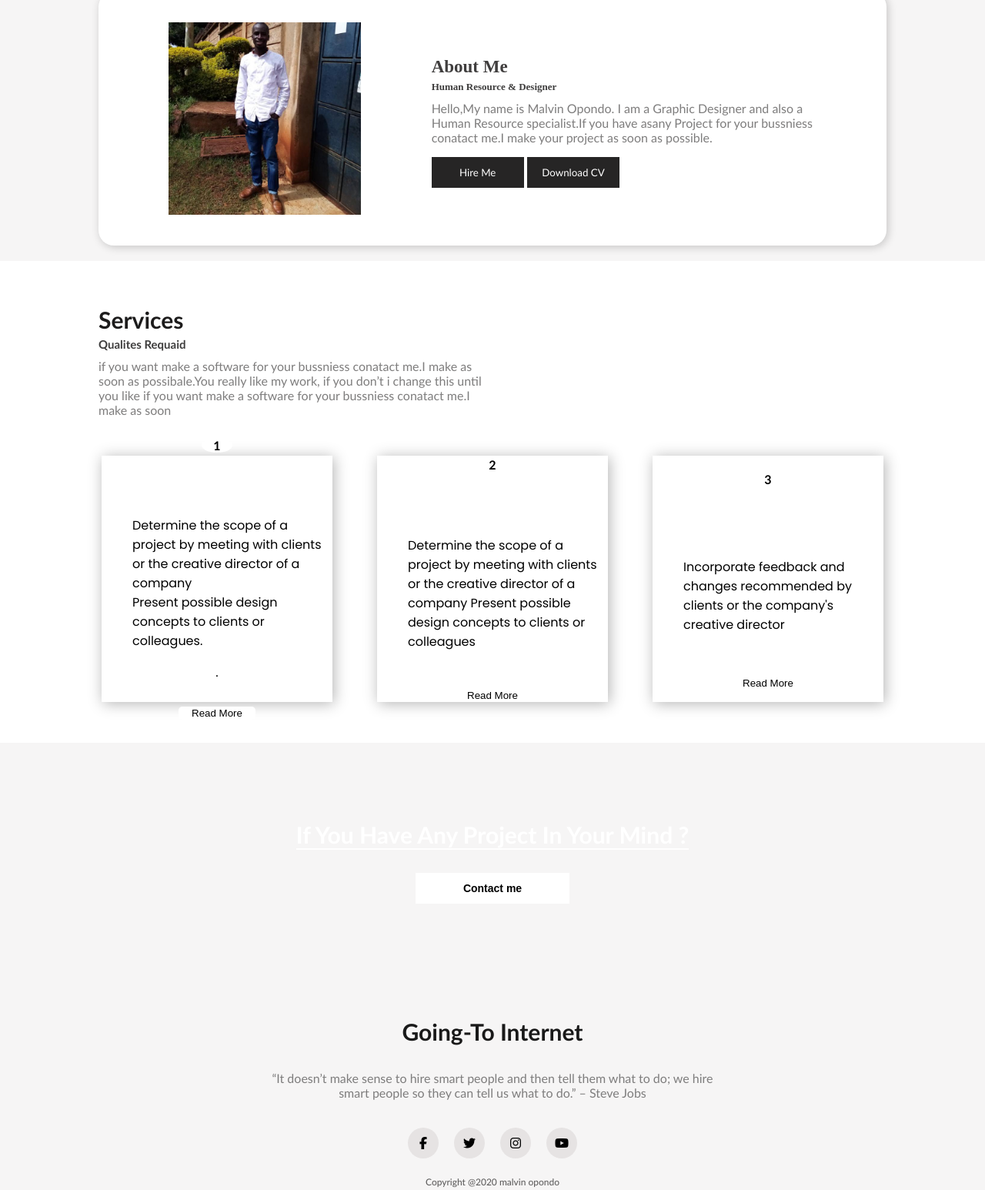
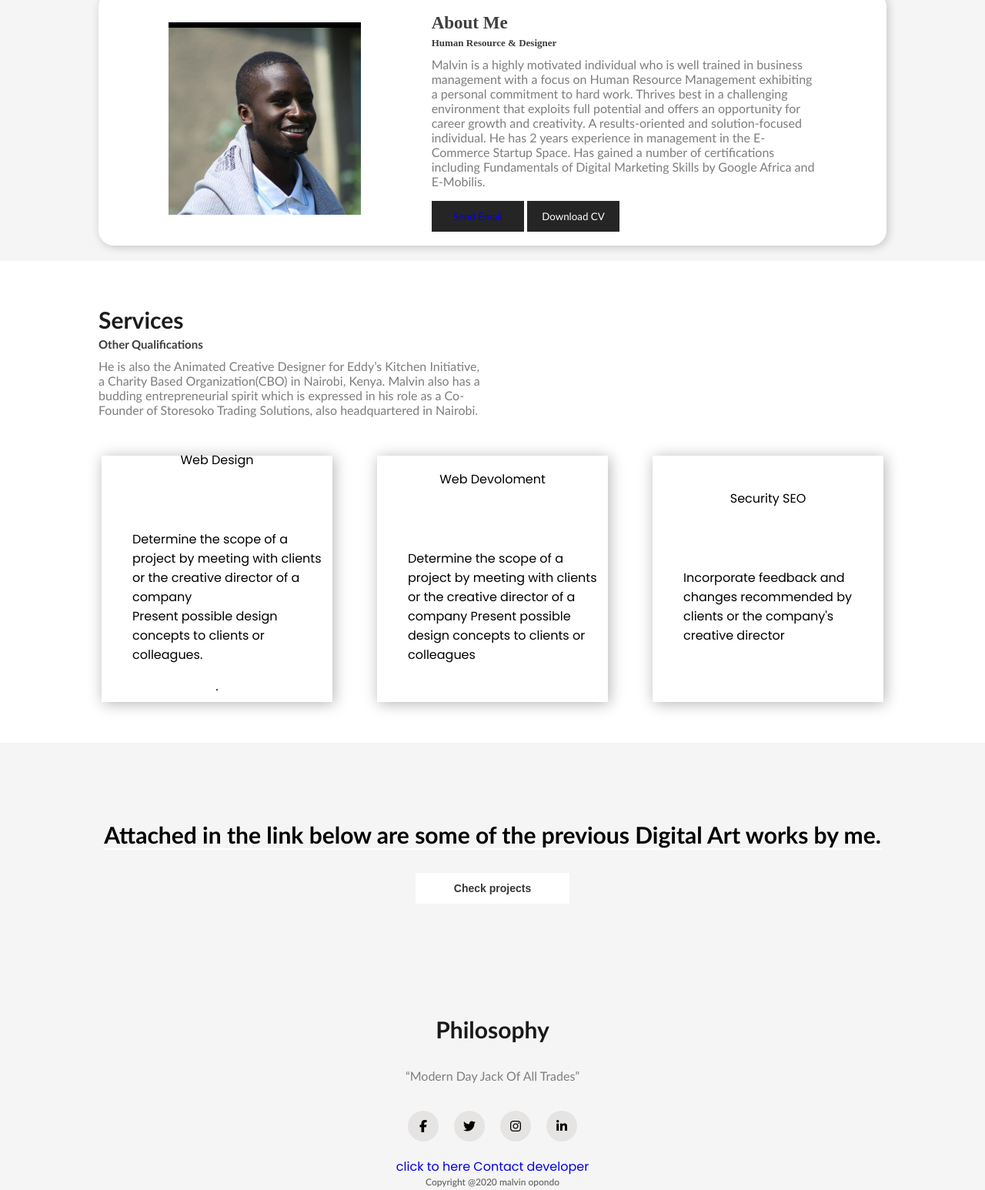
Before and after one commit to JAPHETHNYARANGA/opondomalvinportfolio, a plain HTML site: page index.html in a window 1280 px wide. Shown: the part 681-2227 px from the top of the page at 77% size. Drawn offline with nearby package versions, Linux system fonts and the light colour scheme.

Commit message:
client recommendations

```diff
--- a/index.html
+++ b/index.html
@@ -28,21 +28,28 @@
     <p>Hello,</p>
     <p>I&#8217;M MALVIN</p>
     <p>Freelancing with Graphic Design <br>& Human Resouse</p>
-    <button class="hire-btn">Hire me</button>
+	<button><a href = "mailto:malvinopondo@gmail.com" class="mail-link">Send Email</a></button>
     <button class="down-cv">Download CV</button>
 </div>
 <!--model---------------------->
-<img alt="model" class="model" src="images/malvin pic.jpeg">
+<img alt="model" class="model" src="images/JPEG_20200826_105319_679091206.jpg">
 
 <div class="about-container">
 	<!--img-->
-		<img src="images/malvin.jpeg"/>
+		<img src="images/JPEG_20200826_105319_679091206.jpg"/>
 	<!--about-me-text-->
 		<div class="about-text">
 		<p>About Me</p>
 		<p>Human Resource & Designer</p>
-		<p>Hello,My name is Malvin Opondo. I am a Graphic Designer and also a Human Resource specialist.If you have asany Project  for your bussniess conatact me.I make your project as soon as possible.</p>
-		<button>Hire Me</button>
+		<p>Malvin is a highly motivated individual who is well trained in business management with a focus
+			on Human Resource Management exhibiting a personal commitment to hard work. Thrives best
+			in a challenging environment that exploits full potential and offers an opportunity for career
+			growth and creativity. A results-oriented and solution-focused individual. He has 2 years
+			experience in management in the E-Commerce Startup Space. Has gained a number of
+			certifications including Fundamentals of Digital Marketing Skills by Google Africa and
+			E-Mobilis.
+			</p>
+		<button><a href = "mailto:malvinopondo@gmail.com" class="mail-link">Send Email</a></button>
 		<button>Download CV</button>
 		</div>
 	</div>
@@ -51,54 +58,60 @@
 		<!--text-->
 		<div class="services-text ">
 	<p>Services</p>
-	<p>Qualites Requaid</p>
-	<p>if you want make a software for your bussniess conatact me.I make as soon as possibale.You really like my work, if you don&#8217;t i change this until you like if you want make a software for your bussniess conatact me.I make as soon</p>
+	<p>Other Qualifications</p>
+	<p>He is also the Animated Creative Designer for Eddy’s Kitchen Initiative, a Charity Based
+		Organization(CBO) in Nairobi, Kenya. Malvin also has a budding entrepreneurial spirit which is
+		expressed in his role as a Co-Founder of Storesoko Trading Solutions, also headquartered in
+		Nairobi.
+		</p>
 			</div>
 		<div class="box-container">
 		<!--1------------->
 			<div class="box-1">
-			<span>1</span>
+
 			<p class="heading">Web Design</p>
 			<p class="details"><ul>
 				<li>Determine the scope of a project by meeting with clients or the creative director of a company</li>
 				<li>Present possible design concepts to clients or colleagues.</li></ul>.</p>
-			<button>Read More</button>
+
 			</div>
 	   <!--2------------->
 			<div class="box-2">
-			<span>2</span>
+
 			<p class="heading">Web Devoloment</p>
 			<p class="details"><ul><li>Determine the scope of a project by meeting with clients or the creative director of a company
 				Present possible design concepts to clients or colleagues</li></ul></p>
-			<button>Read More</button>
+
 			</div>
 		<!--3------------->
 			<div class="box-3">
-			<span>3</span>
+
 			<p class="heading">Security SEO</p>
 			<p class="details"><ul><li>Incorporate feedback and changes recommended by clients or the company's creative director</li></ul></p>
-			<button>Read More</button>
+
 			</div>
 		</div>
 	</div>
       <!--if you have any project in your mind contact me-->
 	<div class="contact-me">
-		<p>If You Have Any Project In Your Mind ?</p>
-		<button>Contact me</button>
+		<p>Attached in the link below are some of the previous Digital Art works by me.
+		</p>
+		<button class="check-projects">Check projects</button>
 	</div>
     <!--footer--------------->
  <footer>
     <!--heading-->
- <p>Going-To Internet</p>
+ <p>Philosophy</p>
     <!--paragraph-->
-    <p>“It doesn’t make sense to hire smart people and then tell them what to do; we hire smart people so they can tell us what to do.” – Steve Jobs</p>
+    <p>“Modern Day Jack Of All Trades”</p>
     <!--social-->
    <div class="social-icons">
    <a href="#"><i class="fab fa-facebook-f"></i></a>
    <a href="#"><i class="fab fa-twitter"></i></a>
    <a href="#"><i class="fab fa-instagram"></i></a>
-   <a href="#"><i class="fab fa-youtube"></i></a>
+   <a href="https://www.linkedin.com/in/malvinopondo/"><i class="fab fa-linkedin-in"></i></a>
    </div>
+   <a href = "mailto:nyaranga4@gmail.com" class="mail-link">click to here Contact developer</a>
     <!--copyright-->
     <p class="copyright">Copyright @2020 malvin opondo</p>
 </footer>
@@ -107,7 +120,7 @@
    <a href="#"><i class="fab fa-facebook-f"></i></a>
    <a href="#"><i class="fab fa-twitter"></i></a>
    <a href="#"><i class="fab fa-instagram"></i></a>
-   <a href="#"><i class="fab fa-github"></i></a>
+   <a href="https://www.linkedin.com/in/malvinopondo/"><i class="fab fa-linkedin-in"></i></a>
    </div>
 
 
@@ -116,7 +129,7 @@
 
 
 
-
+<script src="java.js" ></script>
 </body>
  <!--JQUery-------------------->
  <script type="text/javascript" src="js/JQuery.js"></script>
--- a/styles.css
+++ b/styles.css
@@ -207,15 +207,7 @@ font-size: ;}
 
 }
 
-.box-1{
-	background-image:url("../images/services-1.png");
-}
-.box-2{
-	background-image:url("../images/services-2.png");
-}
-.box-3{
-	background-image: url("../images/servies-3.png");
-}
+
 .box-1 span,
 .box-2 span,
 .box-3 span{
@@ -261,7 +253,7 @@ font-size: ;}
 	height:280px;
 	background-size:cover;
 	background-repeat:no-repeat;
-	background-image: url("../images/project in your mind.png");
+
 	display: flex;
 	flex-direction: column;
 	justify-content: center;
@@ -269,7 +261,7 @@ font-size: ;}
 	margin: 0px 0px 20px 0px;
 }
 .contact-me p{
-	color:#FFFFFF;
+
 	font-size: 30px;
 	font-family: calibri;
 	font-weight:bold;
@@ -283,6 +275,16 @@ font-size: ;}
 	outline:none;
 	font-size:14px;
 	font-weight:bold;
+}
+.check-projects{
+	border:2px solid #373636;
+	color:#373636;
+	background-color:transparent;
+}
+.check-projects:hover{
+	background-color:grey;
+	box-shadow:2px 2px 12px rgba(0,0,0,0.2);
+	transition:all ease 0.5s;
 }
 footer p{
 	font-family: calibri;
@@ -431,6 +433,10 @@ footer{
 		height:35px;
 		width: 160px;
 	}
+	.mail-link{
+		text-decoration: none;
+		color:white;
+	}
 }
 @media(max-width:750px){
 	section{
```
Also changed, not shown: images/JPEG_20200826_105319_679091206.jpg (added), images/malvin pic.jpeg (deleted), images/malvin.jpeg (deleted).
